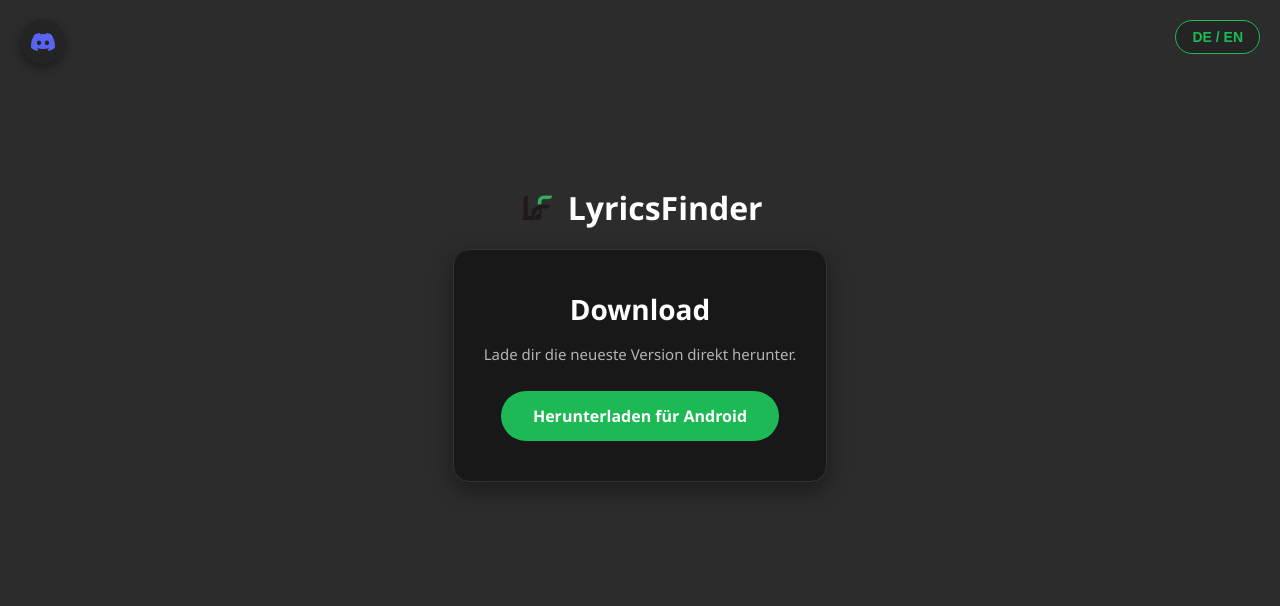
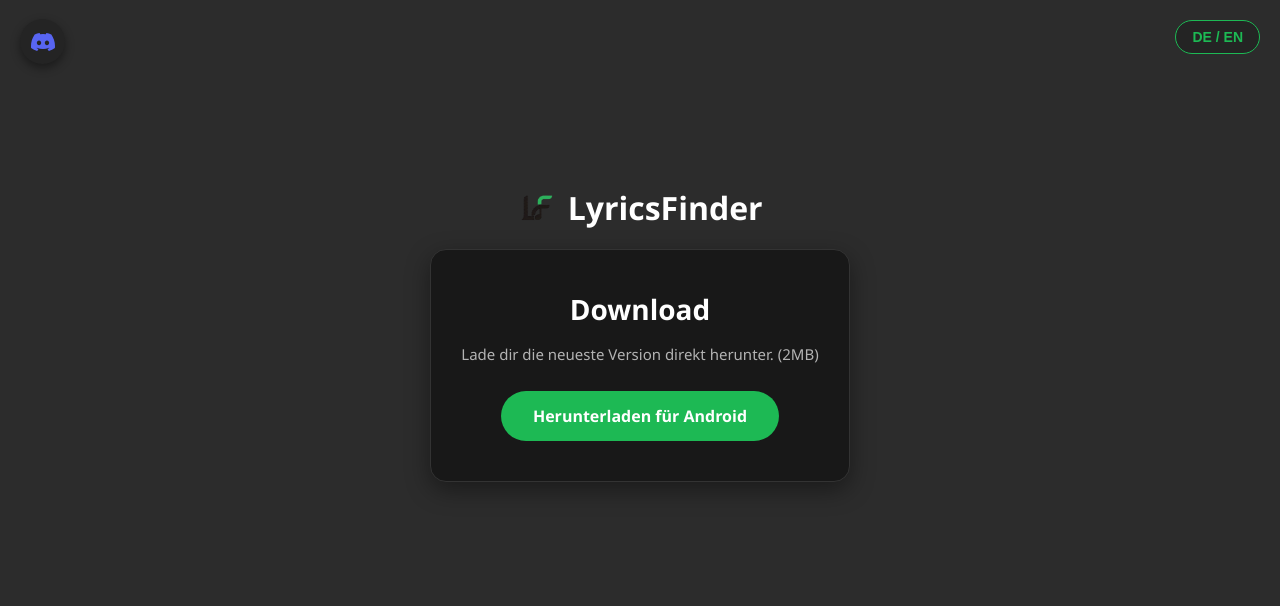
Before and after one commit to realkek2010/LyricsFinder, a Flask app: page /download in a window 1280 px wide. Shown: the top 606 px of the page. Run offline with Flask 3, Linux system fonts and the light colour scheme.

Commit message:
Update download description with file size
Added file size information to the download description.

```diff
--- a/templates/download.html
+++ b/templates/download.html
@@ -131,7 +131,7 @@
         <!-- Download Box -->
         <div class="download-card">
             <h2 id="downloadTitle">Download</h2>
-            <p id="downloadDesc">Lade dir die neueste Version direkt herunter.</p>
+            <p id="downloadDesc">Lade dir die neueste Version direkt herunter. (2MB)</p>
 
             <!-- DOWNLOAD BUTTON -->
             <a href="/download/apk" download id="downloadBtnText" class="download-btn">
```
